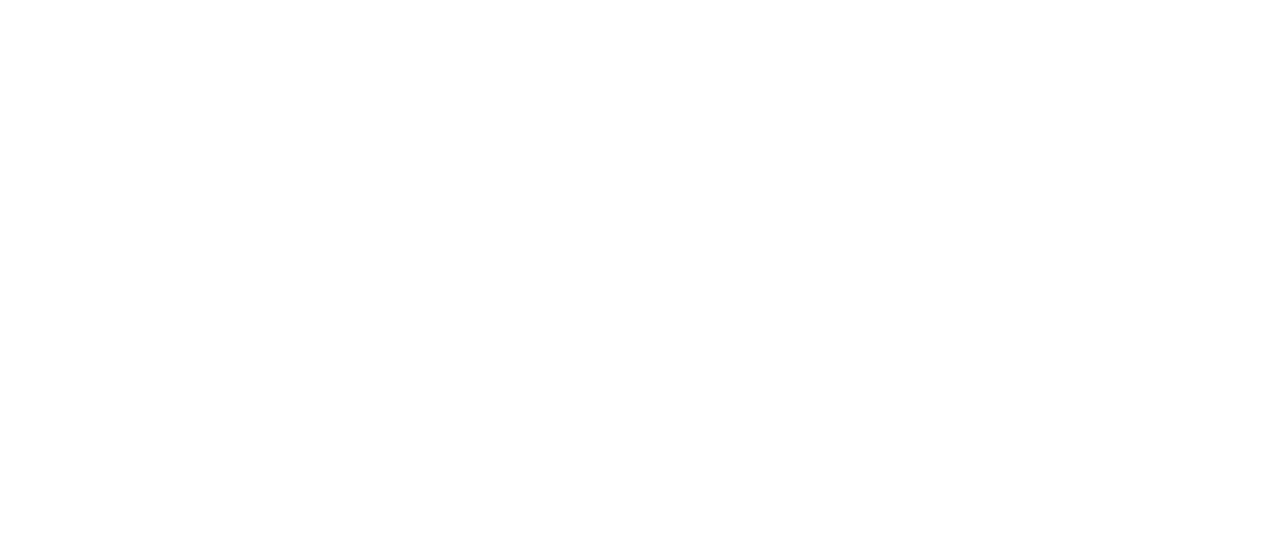
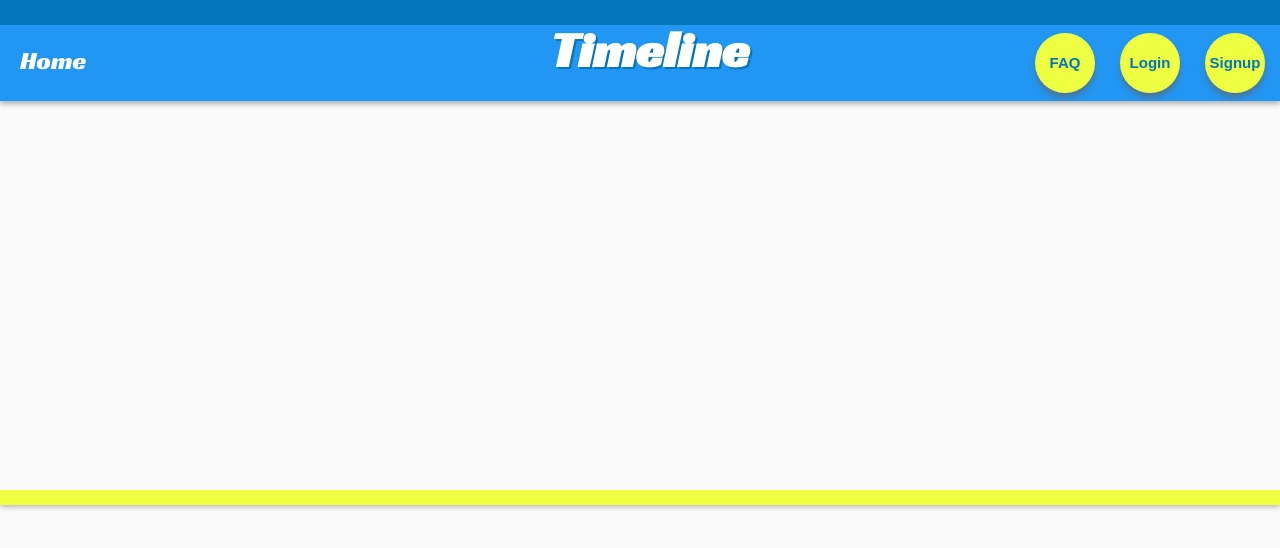
Before and after one commit to cortharlow/timeline, a website: page public/index.html in a window 1280 px wide. Drawn offline with Linux system fonts and the light colour scheme; some packages are replaced by stand-ins of ours; a web font is replaced by a local one.

Commit message:
Front end beginnings, need to add forms and socket.io timeline

```diff
--- a/public/css/style.css
+++ b/public/css/style.css
@@ -1,7 +1,174 @@
+/*
+TIMELINE LOCATION APP
+
+-------- STYLE GUIDE --------
+1. Classes and IDs are lowercase with words separated by a dash
+  Ex: .user-profile {}
+      .post-header {}
+      #top-navigation {}
+
+2. Image file names are lowercase with words separated by a dash
+  Ex: icon-home.png
+
+3. Image file names are prefixed with their usage
+  Ex: icon-home.png
+      bg-container.jpg
+      bg-home.jpg
+
+4. Use classes over IDs whenever possible
+
+5. Hex is preferred for color unless opacity is necessary
+
+6. Name spacing should be done at component level, not page
+  Ex: .nav
+      .nav-bar
+      .nav-list
+
+7. CSS blocks should be separated by a single new line
+
+
+-------- Fonts --------
+Header --> font-family: 'Racing Sans One', cursive;
+Text --> font-family: 'Droid Sans', sans-serif;
+
+-------- Colors --------
+Basic Theme (Light):
+  Navigation Bar - #F5F5F5
+  Background - #FAFAFA
+  Popups - #FFFFFF
+
+  Primary (Blues)
+    Main - #2196f3
+    Dark - #0277bd
+
+  Secondary (Electric Lime)
+    Main - #EEFF41
+    Dark - #C6FF00
+
+  Tertiary (Red)
+    Main - #FF1744
+
+  Dark Text - #262626
+*/
+
+@import url(https://fonts.googleapis.com/css?family=Racing+Sans+One|Droid+Sans);
+
 html, body {
-  height: 100%; margin: 0; padding: 0;
+  height: 100%;
+  margin: 0;
+  padding: 0;
+  background-color: #FAFAFA;
 }
 
-#map {
-  height: 100%;
+/* Navigation Bar */
+
+.nav-bar {
+  position: absolute;
+  top: 25px;
+  left: 0;
+  z-index: 100;
+  width: 100%;
+  height: 76px;
+  overflow: hidden;
+  background-color: #2196f3;
+  -webkit-box-shadow: 0px 3px 5px rgba(100, 100, 100, 0.49);
+  -moz-box-shadow:    0px 3px 5px rgba(100, 100, 100, 0.49);
+  box-shadow:         0px 3px 5px rgba(100, 100, 100, 0.49);
 }
+.nav-bar-detail {
+  position: absolute;
+  top: 0;
+  left: 0;
+  width: 100%;
+  height: 25px;
+  overflow: hidden;
+  background-color: #0277bd;
+  z-index: 100;
+}
+.nav-bar a {
+  color: #FFFFFF;
+  text-decoration: none;
+}
+.nav-header h1 {
+  font-family: 'Racing Sans One', cursive;
+  font-size: 50px;
+  color: #FFFFFF;
+  margin-top: -72px;
+  margin-left: 43%;
+  text-shadow: 2px 2px #0277bd;
+  position: absolute;
+  z-index: 101;
+}
+.nav-home li {
+  font-family: 'Racing Sans One', cursive;
+  font-size: 25px;
+  color: #FFFFFF;
+  line-height: 20px;
+  margin-top: 10px;
+  margin-left: -20px;
+  float: left;
+  list-style: none;
+}
+.nav-list li {
+  font-family: 'Droid Sans', sans-serif;
+  font-size: 15px;
+  font-weight: 700;
+  line-height: 60px;
+  text-align: center;
+  color: #0277bd;
+  margin-top: -8px;
+  margin-right: 15px;
+  margin-left: 10px;
+  display: inline;
+  float: right;
+  height: 60px;
+  width: 60px;
+  border-radius: 30px;
+  background-color: #EEFF41;
+  -webkit-box-shadow: 0px 5px 5px rgba(100, 100, 100, 0.60);
+  -moz-box-shadow:    0px 5px 5px rgba(100, 100, 100, 0.60);
+  box-shadow:         0px 5px 5px rgba(100, 100, 100, 0.60);
+  /* Grow hover effect */
+  vertical-align: middle;
+  -webkit-transform: translateZ(0);
+  transform: translateZ(0);
+  -webkit-backface-visibility: hidden;
+  backface-visibility: hidden;
+  -moz-osx-font-smoothing: grayscale;
+  -webkit-transition-duration: 0.3s;
+  transition-duration: 0.3s;
+  -webkit-transition-property: transform;
+  transition-property: transform;
+}
+.nav-list li:hover {
+  -webkit-transform: scale(1.1);
+  transform: scale(1.1);
+}
+
+/* Google Maps */
+
+#map-main {
+  height: 50%;
+  width: 100%;
+  margin-top: 7%;
+  border-bottom: 15px solid #EEFF41;
+  -webkit-box-shadow: 0px 2px 5px rgba(100, 100, 100, 0.45);
+  -moz-box-shadow:    0px 2px 5px rgba(100, 100, 100, 0.45);
+  box-shadow:         0px 2px 5px rgba(100, 100, 100, 0.45);
+}
+
+/* Forms */
+.form-container {
+  display: none;
+  height: 500px;
+  width: 500px;
+  background-color: #FFFFFF;
+  float: left;
+  margin-left: 33%;
+  margin-top: -25%;
+  z-index: 100;
+  position: fixed;
+  -webkit-box-shadow: 0px 2px 40px rgba(100, 100, 100, 0.75);
+  -moz-box-shadow:    0px 2px 40px rgba(100, 100, 100, 0.75);
+  box-shadow:         0px 2px 40px rgba(100, 100, 100, 0.75);
+}
--- a/public/index.html
+++ b/public/index.html
@@ -11,7 +11,35 @@
     </script>
   </head>
   <body>
-    <div id="map"></div>
+    <div class="nav-bar-detail">
+    </div>
+    <div class="nav-header">
+      <h1>Timeline</h1>
+    </div>
+    <div class="nav-bar">
+      <div class="nav-home">
+        <ul>
+          <li>Home</li>
+        </ul>
+      </div>
+      <div class="nav-list">
+        <ul>
+          <li>Signup</li>
+          <li>Login</li>
+          <li>FAQ</li>
+        </ul>
+      </div>
+    </div>
+    <div id="map-main">
+    </div>
+    <div class="timeline-container">
+    </div>
+    <div class="form-container">
+      <div class="form-login">
+      </div>
+      <div class="form-signup">
+      </div>
+    </div>
 
 
   </body>
--- a/public/js/app.js
+++ b/public/js/app.js
@@ -5,22 +5,22 @@ function geoFindMe(){
 
   function success(position) {
     let map;
-    map = new google.maps.Map(document.getElementById('map'), {
+    map = new google.maps.Map(document.getElementById('map-main'), {
       center: {lat: position.coords.latitude, lng: position.coords.longitude},
-      zoom: 15,
-      styles: [{"stylers": [
-        { hue: "#00ffe6" },
-        { saturation: -20 },
-        { lightness: -20 },
-        { gamma: 1.51 }
-      ]}]
+      zoom: 15//,
+      // styles: [{"stylers": [
+      //   { hue: "#FF4081" },
+      //   { saturation: -20 },
+      //   { lightness: -20 },
+      //   { gamma: 1.51 }
+      // ]}]
     });
     let marker = new google.maps.Marker({
       position: {lat: position.coords.latitude, lng: position.coords.longitude},
       map: map,
       animation: google.maps.Animation.DROP,
       // label: 'H',
-      icon: 'http://www124.lunapic.com/do-not-link-here-use-hosting-instead/144823781631432?5066421535'
+      // icon: 'http://www124.lunapic.com/do-not-link-here-use-hosting-instead/144823781631432?5066421535'
     });
 
     let geocoder = new google.maps.Geocoder;
```
